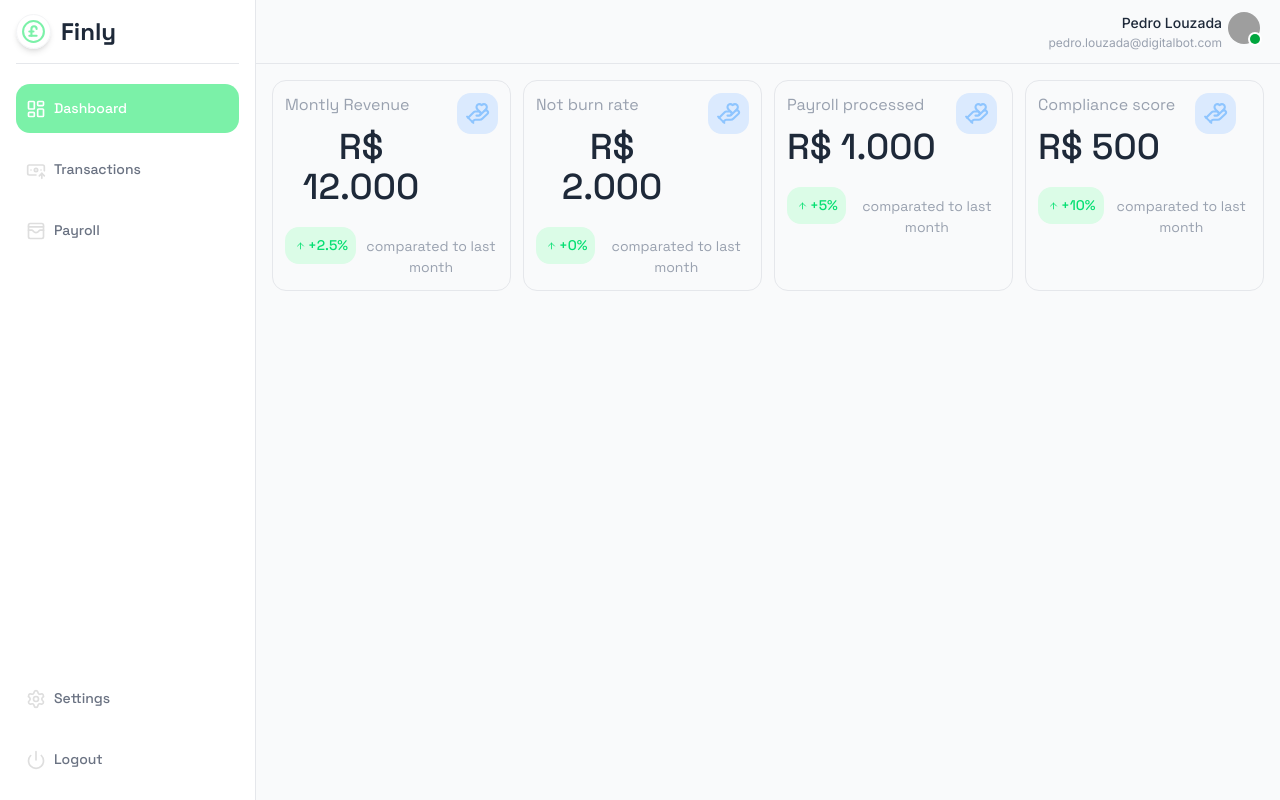
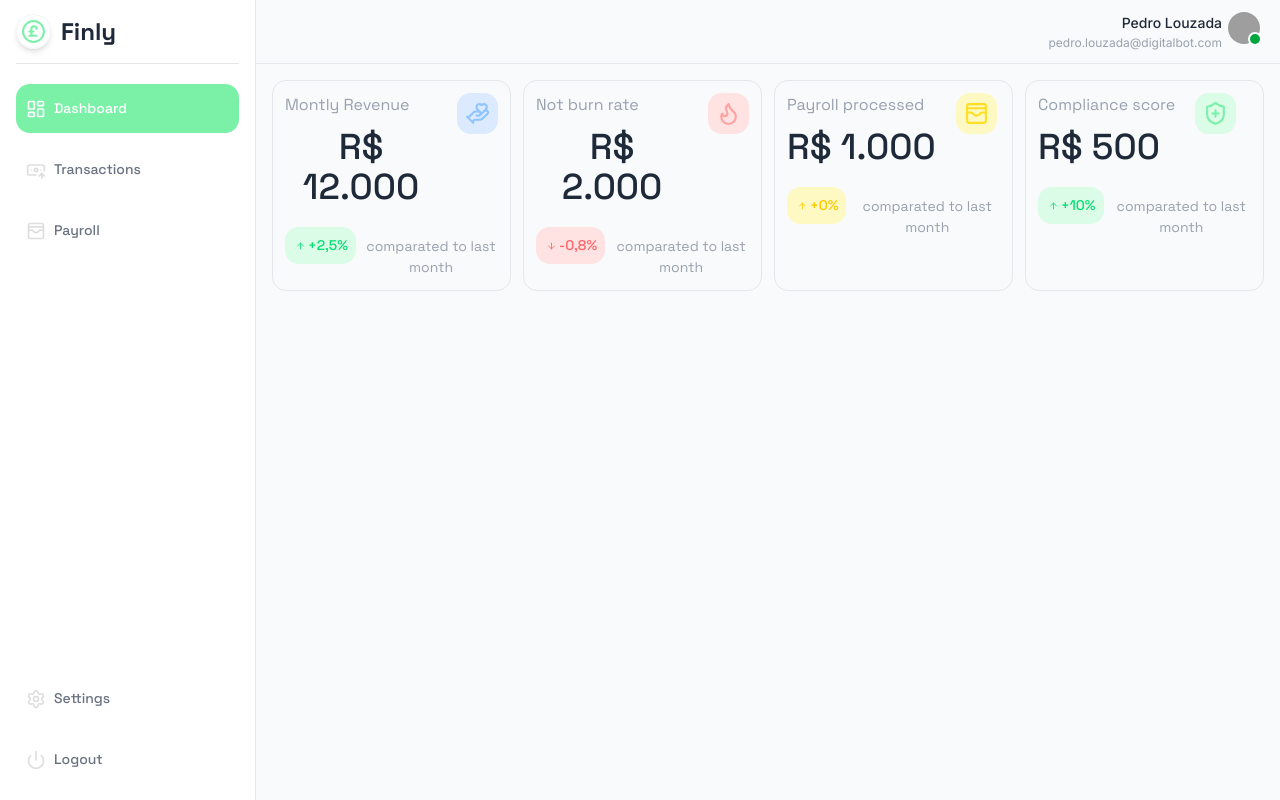
Before and after one commit to Pedro-Louzada/financial-control-app, a Next.js app: page / in a window 1280 px wide. Built offline with nearby package versions, Linux system fonts and the light colour scheme; grey boxes are pictures that could not be loaded.

Commit message:
feat: exibition of dashboard cards was finalized can be used dynamically

```diff
--- a/src/app/page.tsx
+++ b/src/app/page.tsx
@@ -1,13 +1,58 @@
 import { DashboardCard } from "@/components/DashboardCard";
+import { Flame, HandHeart, ShieldPlus, WalletCards } from "lucide-react";
 
 export default function Dashboard() {
   return (
     <div className="flex p-4 flex-col flex-1">
       <div className="flex gap-3">
-        <DashboardCard title="Montly Revenue" amount="12.000" percent="2.5" />
-        <DashboardCard title="Not burn rate" amount="2.000" percent="0" />
-        <DashboardCard title="Payroll processed" amount="1.000" percent="5" />
-        <DashboardCard title="Compliance score" amount="500" percent="10" />
+        <DashboardCard
+          title="Montly Revenue"
+          amount="12.000"
+          percentual={2.5}
+          description="comparated to last month"
+          iconDetails={{
+            icon: HandHeart,
+            color: "blue",
+            width: 25,
+            height: 25,
+          }}
+        />
+        <DashboardCard
+          title="Not burn rate"
+          amount="2.000"
+          percentual={-0.8}
+          description="comparated to last month"
+          iconDetails={{
+            icon: Flame,
+            color: "red",
+            width: 25,
+            height: 25,
+          }}
+        />
+        <DashboardCard
+          title="Payroll processed"
+          amount="1.000"
+          percentual={0}
+          description="comparated to last month"
+          iconDetails={{
+            icon: WalletCards,
+            color: "yellow",
+            width: 25,
+            height: 25,
+          }}
+        />
+        <DashboardCard
+          title="Compliance score"
+          amount="500"
+          percentual={10}
+          description="comparated to last month"
+          iconDetails={{
+            icon: ShieldPlus,
+            color: "green",
+            width: 25,
+            height: 25,
+          }}
+        />
       </div>
     </div>
   );
--- a/src/components/DashboardCard/index.tsx
+++ b/src/components/DashboardCard/index.tsx
@@ -1,14 +1,77 @@
-import { ArrowUp, HandHeart } from "lucide-react";
+import { ArrowDown, ArrowUp, LucideIcon } from "lucide-react";
+
+type CardIconColor = "blue" | "red" | "yellow" | "green";
 
 interface CardProps {
   title: string;
+  description: string;
   amount: string;
-  percent: string;
+  percentual: number;
+  iconDetails: {
+    icon: LucideIcon;
+    color: CardIconColor;
+    width: number;
+    height: number;
+  }; // React Component
 }
 
-export function DashboardCard({ title, amount, percent }: CardProps) {
+export function DashboardCard({
+  title,
+  description,
+  amount,
+  percentual,
+  iconDetails,
+}: CardProps) {
+  const { icon: CardIcon, color, ...rest } = iconDetails;
+
+  const cardIconColorsVariant = {
+    blue: {
+      text: "text-blue-300",
+      bg: "bg-blue-100",
+    },
+    red: {
+      text: "text-red-300",
+      bg: "bg-red-100",
+    },
+    yellow: {
+      text: "text-yellow-300",
+      bg: "bg-yellow-100",
+    },
+    green: {
+      text: "text-green-300",
+      bg: "bg-green-100",
+    },
+  };
+
+  const isNegativePerecentual = percentual < 0;
+
+  const PercentualIcon = isNegativePerecentual ? ArrowDown : ArrowUp;
+
+  const normalizedPercentual = `${!isNegativePerecentual ? "+" : ""}${String(percentual).replace(".", ",").concat("%")}`;
+
+  const percentualColorsVariant = {
+    green: {
+      text: "text-green-400",
+      bg: "bg-green-100",
+    },
+    yellow: {
+      text: "text-yellow-400",
+      bg: "bg-yellow-100",
+    },
+    red: {
+      text: "text-red-400",
+      bg: "bg-red-100",
+    },
+  };
+
+  const appropriateVariant = isNegativePerecentual
+    ? percentualColorsVariant["red"]
+    : percentual > 0
+      ? percentualColorsVariant["green"]
+      : percentualColorsVariant["yellow"];
+
   return (
-    <button className="flex flex-1 flex-col gap-5 border-[0.2px] border-gray-200 p-3 rounded-xl cursor-pointer">
+    <button className="flex flex-1 flex-col gap-5 border-[0.2px] border-gray-200 p-3 rounded-xl cursor-pointer hover:bg-white hover:shadow-md transition duration-300 ease-in-out">
       <div className="flex gap-5 justify-between items-start">
         <div className="flex flex-col gap-2.5 items-start">
           <p className="text-gray-400 font-family-nav-link">{title}</p>
@@ -16,20 +79,33 @@ export function DashboardCard({ title, amount, percent }: CardProps) {
             R$ {amount}
           </h3>
         </div>
-        <div className=" bg-blue-100 p-2 rounded-xl flex">
-          <HandHeart className="text-blue-300" width={25} height={25} />
+        <div
+          className={`${cardIconColorsVariant[color].bg} p-2 rounded-xl flex`}
+        >
+          <CardIcon
+            className={`${cardIconColorsVariant[color].text}`}
+            {...rest}
+          />
         </div>
       </div>
 
       <div className="flex gap-2 items-baseline">
-        <div className="bg-green-100 p-2 rounded-xl flex justify-center items-center">
-          <ArrowUp className="text-green-400" width={15} height={10} />
-          <span className="text-green-400 font-family-nav-link text-s font-medium">
-            +{percent}%
+        <div
+          className={`${appropriateVariant.bg} p-2 rounded-xl flex justify-center items-center`}
+        >
+          <PercentualIcon
+            className={`${appropriateVariant.text}`}
+            width={15}
+            height={10}
+          />
+          <span
+            className={`${appropriateVariant.text} font-family-nav-link text-s font-medium`}
+          >
+            {normalizedPercentual}
           </span>
         </div>
         <span className="text-gray-400 font-family-nav-link text-s">
-          comparated to last month
+          {description}
         </span>
       </div>
     </button>
--- a/src/components/SideBar/_components/NavLink/index.tsx
+++ b/src/components/SideBar/_components/NavLink/index.tsx
@@ -18,7 +18,7 @@ export function NavLink({ child, href, icon: Icon }: NavLinkProps) {
 
   return (
     <div
-      className={`px-2.5 py-3.5 rounded-xl ${
+      className={`px-2.5 py-3.5 rounded-xl transition duration-300 ease-in-out ${
         isActive ? "bg-green-300" : "hover:bg-green-300"
       } group`}
     >
```
Also changed, not shown: 1 other file (tests, documents, lock files or other folders).
